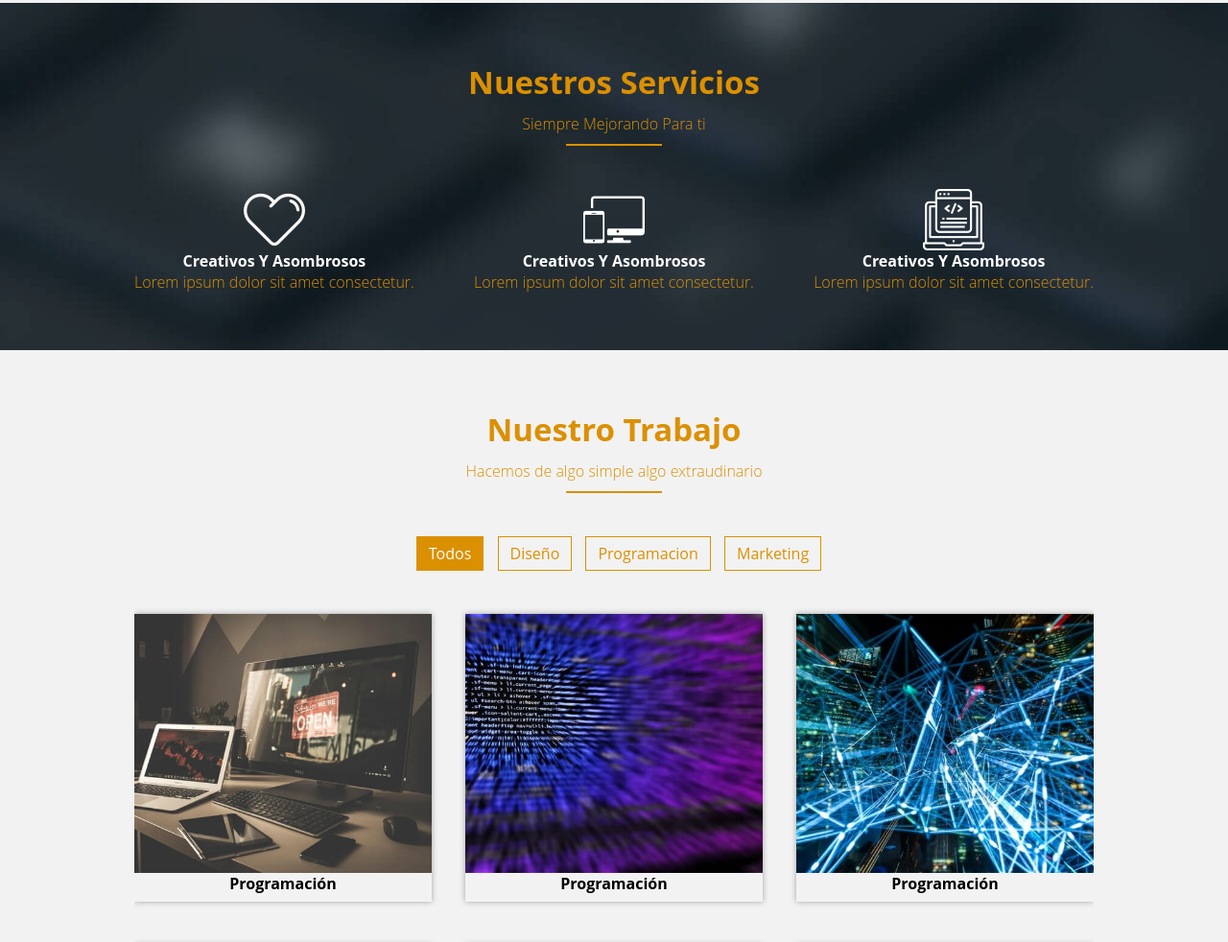
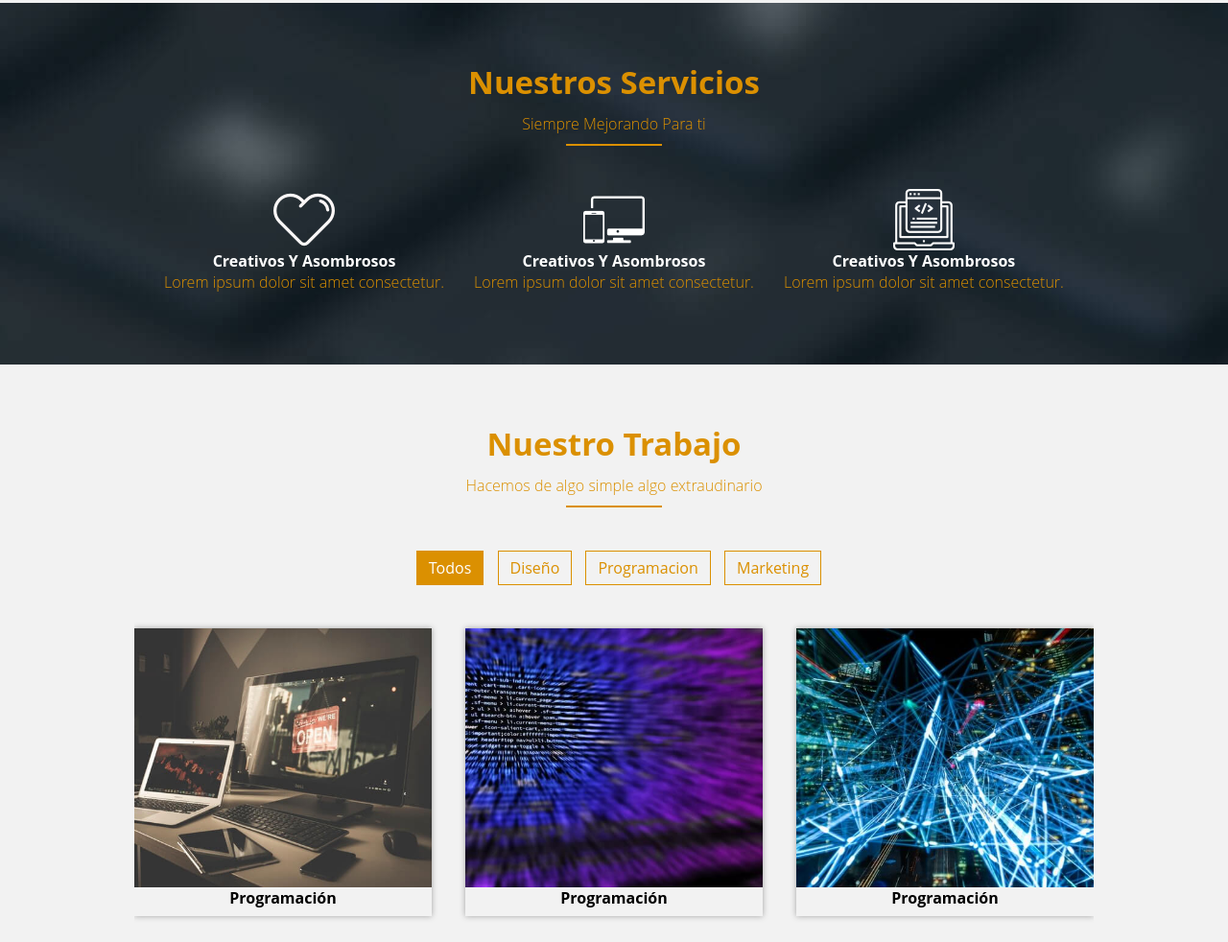
Before and after one commit to MarioRicardoPineda/portafolio-moderno, a plain HTML site: page index.html in a window 1280 px wide. Shown: the part 1251-2233 px from the top of the page at 96% size. Drawn offline with Linux system fonts and the light colour scheme.

Commit message:
Agregando el README + solucionando errores

```diff
--- a/css/style.css
+++ b/css/style.css
@@ -39,9 +39,6 @@ a{
 /* LOADING */
 
 
-.hidden{
-  /* overflow: hidden; */
-}
 
 .centrado {
   position: fixed;
@@ -243,10 +240,15 @@ nav{
 
 .servicios {
   display: flex;
-  justify-content: space-between;
+  justify-content: space-evenly;
   flex-wrap: wrap;
+  align-items: center;
   margin: auto;
   color: #fff;
+}
+
+.caja-servicios{
+  margin-bottom: calc(var(--espacios) + 5px) ;
 }
 
 .caja-servicio>h4 {
```
Also changed, not shown: 1 other file.
